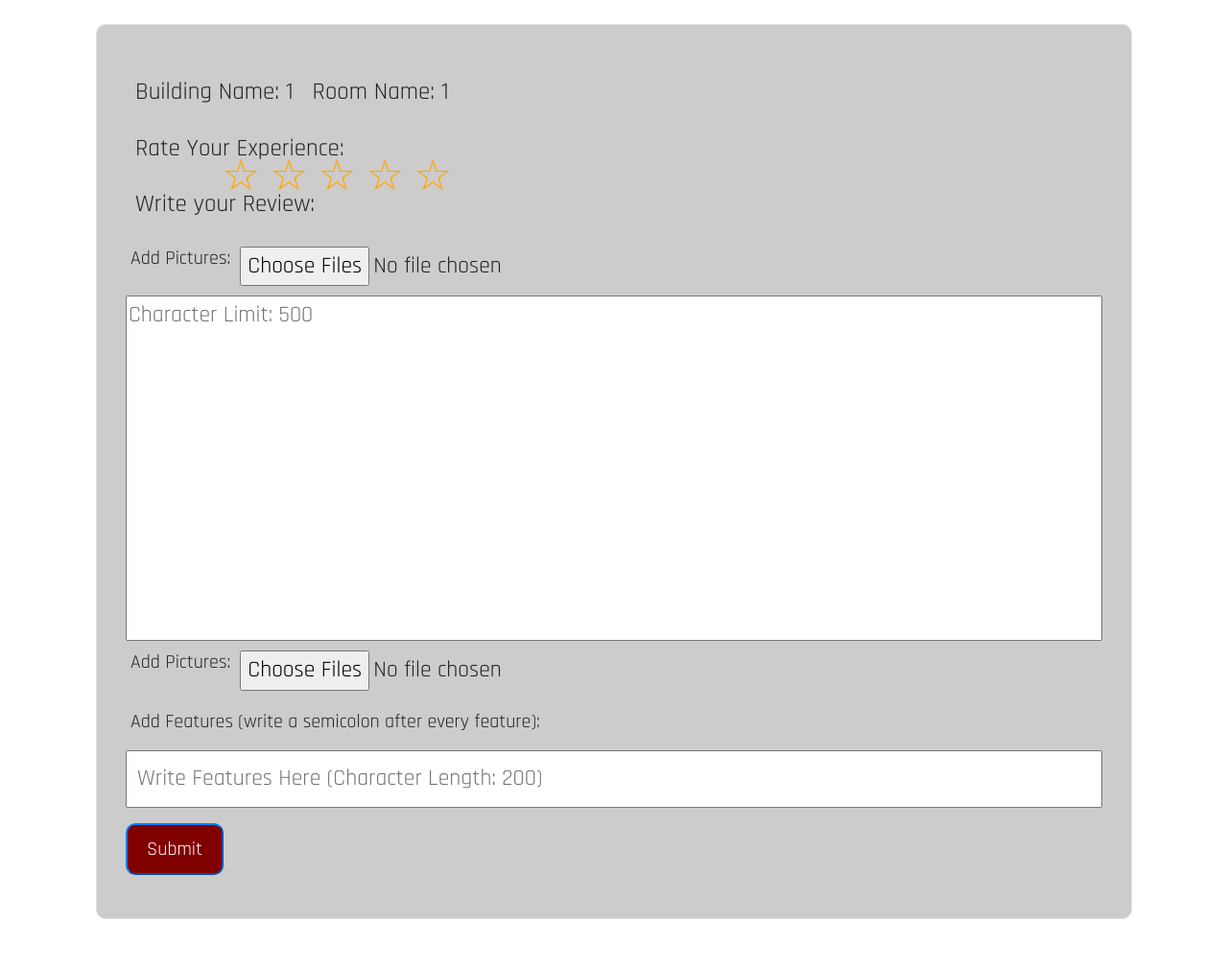
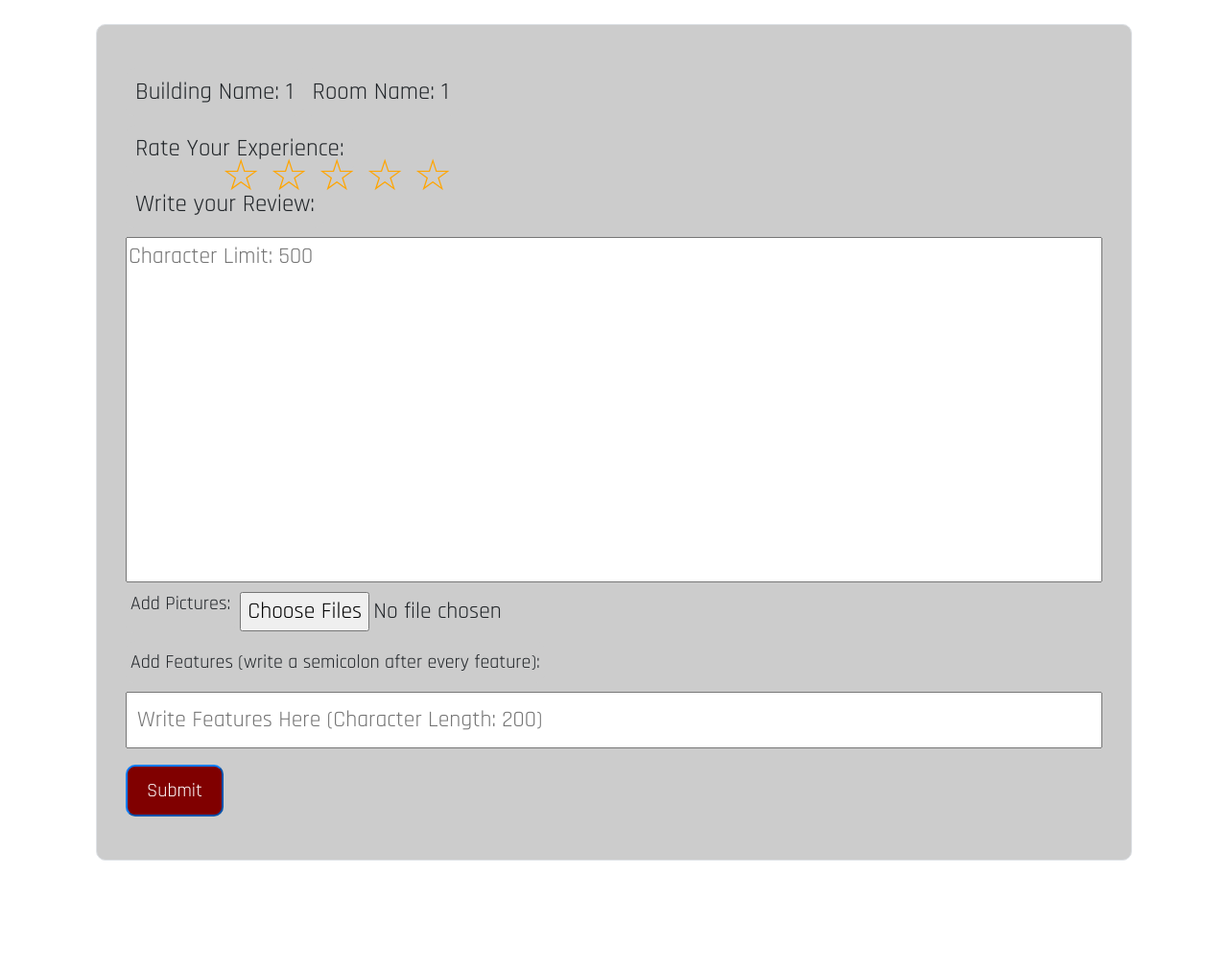
Before and after one commit to iffat-nafisa/RPI_classroom_rater, a Flask app: page /createReview/1/1 in a window 1280 px wide. Shown: the part 64-1075 px from the top of the page at 96% size. After the commit the page ends 961 px from the top, so only its background shows below. Run offline with Flask 2, Linux system fonts and the light colour scheme; some libraries are stand-ins or nearby versions.

Commit message:
New changes

```diff
--- a/classroomRater/models.py
+++ b/classroomRater/models.py
@@ -46,7 +46,7 @@ class Review(db.Model):
 # An image has an id, its contents, a filename, and the room it's associated with
 # (ID, img, name, mimetype, ROOM_NUMBER)
 class Img(db.Model):
-    id = db.Column(db.String(36), primary_key=True)
+    id = db.Column(db.String(1000), primary_key=True)
     filename = db.Column(db.Text, nullable=False)
     room_number = db.Column(db.Integer, db.ForeignKey('room.number'))
     building_name = db.Column(db.String(300), db.ForeignKey('building.name'))
--- a/classroomRater/templates/addReview.html
+++ b/classroomRater/templates/addReview.html
@@ -52,22 +52,15 @@
                     <h2>Write your Review:</h2>
                 </div>
 
-            <div class="row">
-                <!-- Allow users to uplpad pictures + prompt -->
-                <h4>Add Pictures: </h4>
-                <input class="fileUploadPicture" type="file" multiple id="picTaken" name="picTaken" accept="image/*">
-            </div>
                 <div class="row">
                     <!-- Declare input limits for user -->
                     <textarea name ="reviewTextbox" id="reviewTextbox" placeholder="Character Limit: 500" cols="160" rows="10" maxlength="500"></textarea>
                 </div>
-
                 <div class="row">
                     <!-- Allow users to uplpad pictures + prompt -->
                     <h4>Add Pictures: </h4>
-                    <input class="fileUploadPicture" type="file" onchange="readURL(this)" accept="Image" multiple id="picTaken" name="picTaken">
+                    <input class="fileUploadPicture" type="file" multiple id="picTaken" name="picTaken" accept="image/*">
                 </div>
-
                 <div class="row">
                     <!-- Prompt for users to add feature words -->
                     <h4>Add Features (write a semicolon after every feature):</h4>
--- a/classroomRater/views.py
+++ b/classroomRater/views.py
@@ -212,7 +212,7 @@ def createReview(buildingName, roomName):
         if filename == '':
             errorMessage("Wrong file format")
         if validate_image(filename):
-            image_id = str(uuid.uuid4)
+            image_id = str(time.time())
             file_name = image_id + '.png'
             exists = os.path.exists(imagePath)
             if not exists:
```
Also changed, not shown: classroomRater/classroomrater.db, classroomRater/uploads/1637280767.190986.png (added), classroomRater/uploads/1637280928.393795.png (added), 3 other files.
